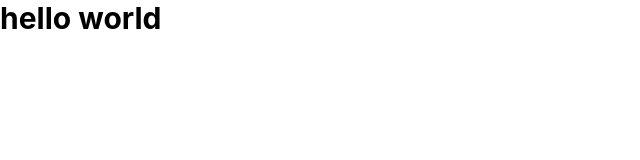
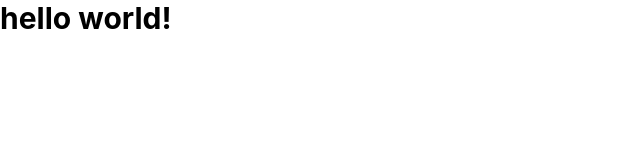
Before and after one commit to Bateyjosue/airbnb-clone-TheGym, a website built with Vite: page index.html in a window 1280 px wide. Shown: the full height of the page, 0-640 px from the left. Built offline with nearby package versions, Linux system fonts and the light colour scheme.

Commit message:
Add Hello world

```diff
--- a/index.html
+++ b/index.html
@@ -7,7 +7,7 @@
     <title>airbnb clone | Home</title>
   </head>
   <body>
-    <h1 class="text-3xl font-bold ">hello world</h1>
+    <h1 class="text-3xl font-bold ">hello world!</h1>
     <script type="module" src="/main.js"></script>
   </body>
 </html>
```
